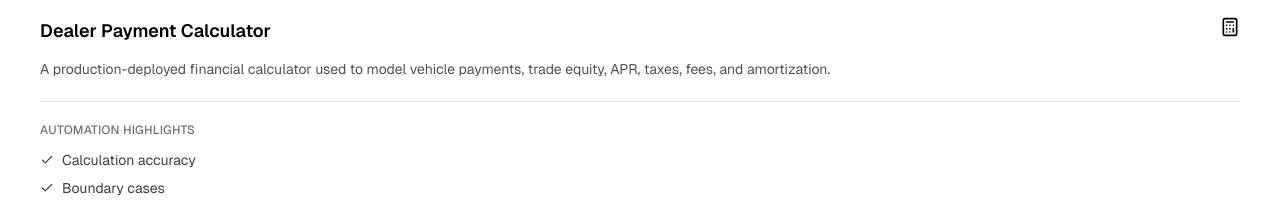
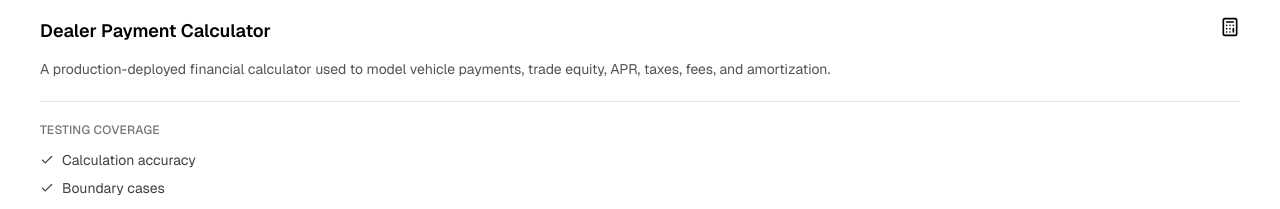
Before and after one commit to danielFernandezDj/daniel-portfolio, a Next.js app: page / in a window 1280 px wide. Shown: the part 2960-3169 px from the top of the page. Built offline with nearby package versions, Linux system fonts and the light colour scheme.

Commit message:
Feat: Updating the staks title in the Dealer Payment Calculator card.

```diff
--- a/app/page.tsx
+++ b/app/page.tsx
@@ -299,7 +299,7 @@ export default function Home() {
                 {/* </a> */}
                 <div className="mt-5 border-t pt-5">
                   <p className="text-xs font-medium tracking-wide text-neutral-500 uppercase">
-                    Automation highlights
+                    TESTING COVERAGE
                   </p>
                   <ul className="mt-3 grid gap-2">
                     {project.automation.map((item) => (
```
